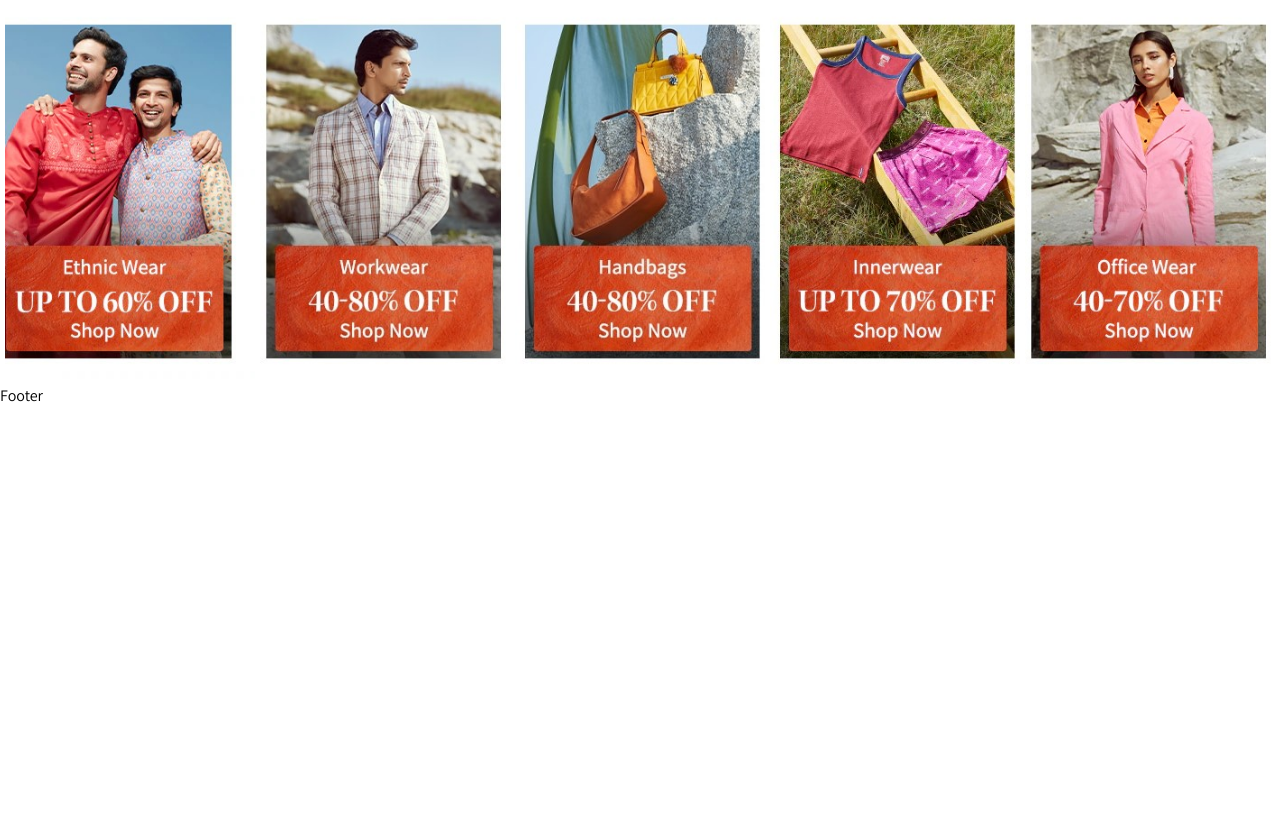
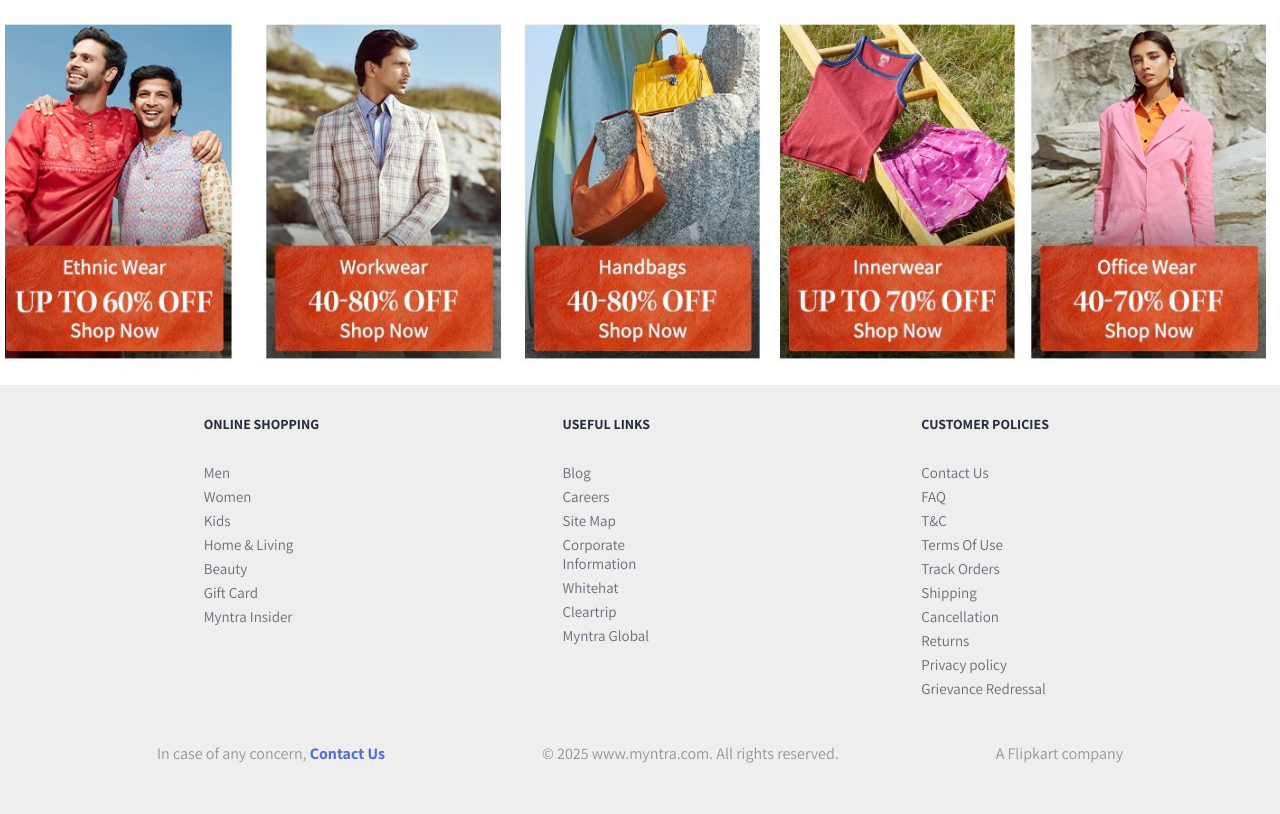
Before and after one commit to Off-Aditya/Websites_Clone, a plain HTML site: page Myntra_Clone/index.html in a window 1280 px wide. Shown: the part 2027-2841 px from the top of the page. Before the commit the page ends 2433 px from the top, so only its background shows below. Drawn offline with nearby package versions, Linux system fonts and the light colour scheme.

Commit message:
Update index.html

```diff
--- a/Myntra_Clone/index.html
+++ b/Myntra_Clone/index.html
@@ -86,7 +86,49 @@
         </div>
     </main>
 
-    <footer>Footer</footer>
+    <footer>
+        <div class="footer_container">
+            <div class="footer_column">
+                <h3>ONLINE SHOPPING</h3>
+                <a href="#">Men</a>
+                <a href="#">Women</a>
+                <a href="#">Kids</a>
+                <a href="#">Home & Living</a>
+                <a href="#">Beauty</a>
+                <a href="#">Gift Card</a>
+                <a href="#">Myntra Insider</a>
+            </div>
+            <div class="footer_column">
+                <h3>USEFUL LINKS</h3>
+                <a href="#">Blog</a>
+                <a href="#">Careers</a>
+                <a href="#">Site Map</a>
+                <a href="#">Corporate Information</a>
+                <a href="#">Whitehat</a>
+                <a href="#">Cleartrip</a>
+                <a href="#">Myntra Global</a>
+            </div>
+            <div class="footer_column">
+                <h3>CUSTOMER POLICIES</h3>
+                <a href="#">Contact Us</a>
+                <a href="#">FAQ</a>
+                <a href="#">T&C</a>
+                <a href="#">Terms Of Use</a>
+                <a href="#">Track Orders</a>
+                <a href="#">Shipping</a>
+                <a href="#">Cancellation</a>
+                <a href="#">Returns</a>
+                <a href="#">Privacy policy</a>
+                <a href="#">Grievance Redressal</a>
+            </div>
+        </div>
+
+        <div class="copyright">
+            <p>In case of any concern, <a class="bold" href="#">Contact Us</a></p>
+            <p>© 2025 www.myntra.com. All rights reserved.</p>
+            <p><a href="#">A Flipkart company</a></p>
+        </div>
+    </footer>
 
 </body>
 
```
